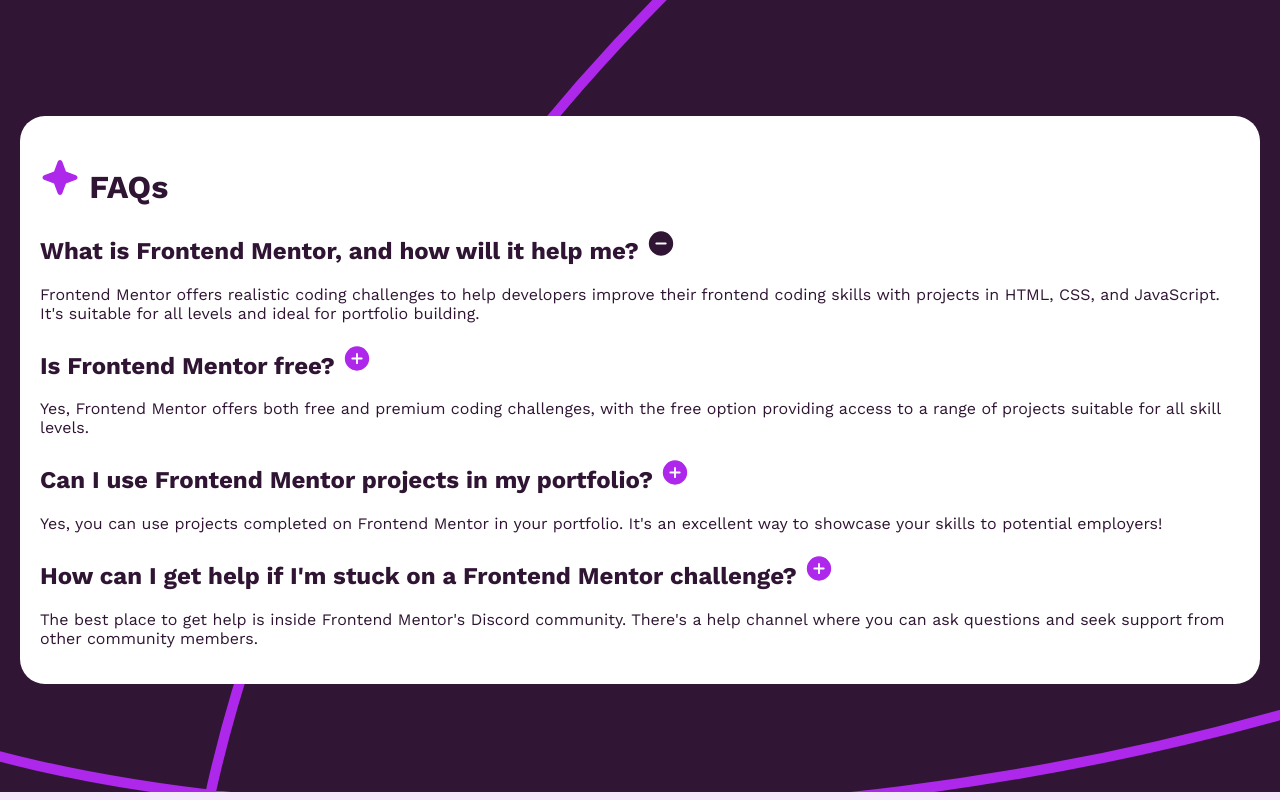
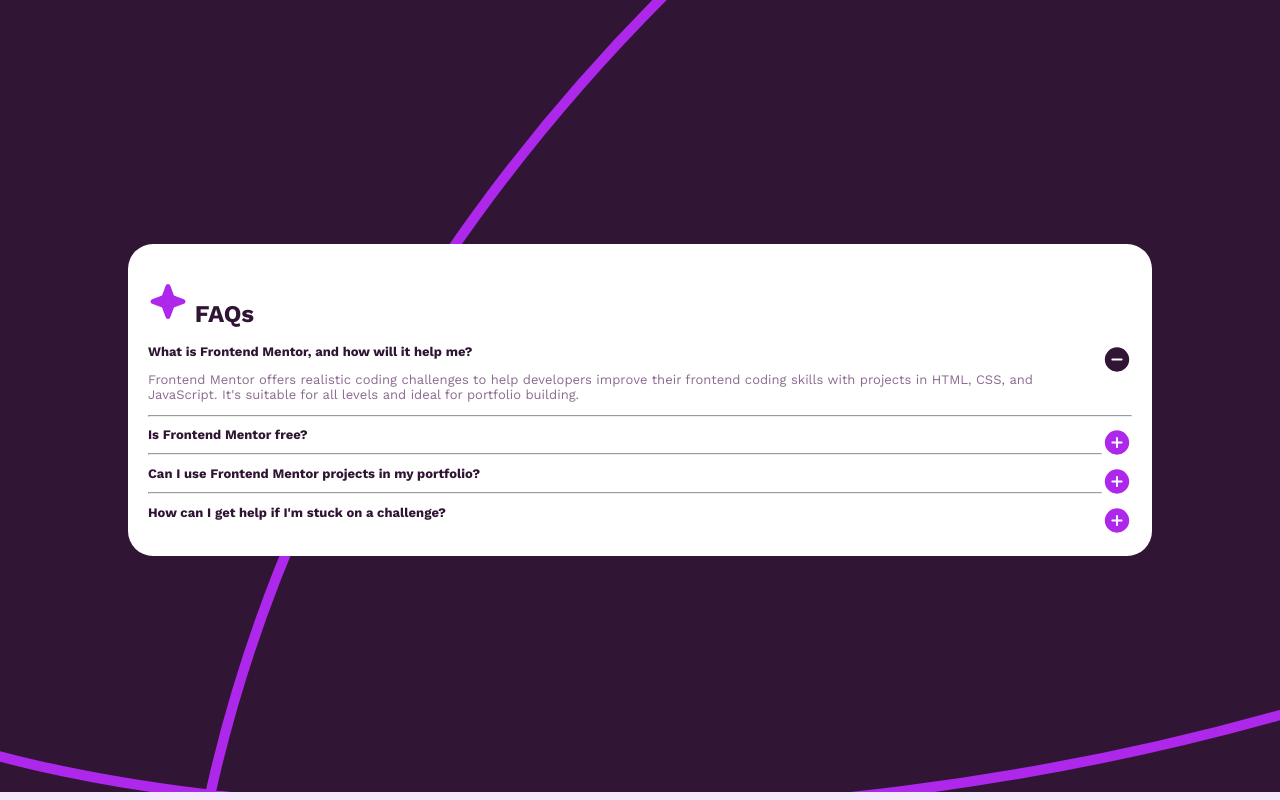
Before and after one commit to prbrq/faq-accordion, a plain HTML site: page index.html in a window 1280 px wide. Both pictures are taken after a click on the element "What is Frontend Mentor, and how will it help me?". Drawn offline with nearby package versions, Linux system fonts and the light colour scheme.

Commit message:
feat: :construction: Work in progress

```diff
--- a/index.html
+++ b/index.html
@@ -28,23 +28,32 @@
 
         <h1><img src="assets/images/icon-star.svg" alt="Star icon."> FAQs</h1>
 
-        <h2 class="question">What is Frontend Mentor, and how will it help me? <img class="indicator" src="assets/images/icon-plus.svg" alt="Plus icon."></h2>
+        <h2 class="question">What is Frontend Mentor, and how will it help me? <img class="indicator"
+            src="assets/images/icon-plus.svg"></h2>
 
         <p class="answer">Frontend Mentor offers realistic coding challenges to help developers improve their
           frontend coding skills with projects in HTML, CSS, and JavaScript. It's suitable for
           all levels and ideal for portfolio building.</p>
 
-        <h2 class="question">Is Frontend Mentor free? <img class="indicator" src="assets/images/icon-plus.svg" alt="Plus icon."></h2>
+        <hr>
+
+        <h2 class="question">Is Frontend Mentor free? <img class="indicator" src="assets/images/icon-plus.svg"></h2>
 
         <p class="answer">Yes, Frontend Mentor offers both free and premium coding challenges, with the free
           option providing access to a range of projects suitable for all skill levels.</p>
 
-        <h2 class="question">Can I use Frontend Mentor projects in my portfolio? <img class="indicator" src="assets/images/icon-plus.svg" alt="Plus icon."></h2>
+        <hr>
+
+        <h2 class="question">Can I use Frontend Mentor projects in my portfolio? <img class="indicator"
+            src="assets/images/icon-plus.svg"></h2>
 
         <p class="answer">Yes, you can use projects completed on Frontend Mentor in your portfolio. It's an excellent
           way to showcase your skills to potential employers!</p>
 
-        <h2 class="question">How can I get help if I'm stuck on a Frontend Mentor challenge? <img class="indicator" src="assets/images/icon-plus.svg" alt="Plus icon."></h2>
+        <hr>
+
+        <h2 class="question">How can I get help if I'm stuck on a challenge? <img class="indicator"
+            src="assets/images/icon-plus.svg"></h2>
 
         <p class="answer">The best place to get help is inside Frontend Mentor's Discord community. There's a help
           channel where you can ask questions and seek support from other community members.</p>
--- a/script.js
+++ b/script.js
@@ -2,6 +2,16 @@ let questions = document.querySelectorAll('.question');
 
 for (let question of questions) {
     question.onclick = function () {
-        question.querySelector('.indicator').src = "assets/images/icon-minus.svg";
+
+        question.classList.toggle('open');
+
+        if (question.classList.contains('open')) {
+            question.querySelector('.indicator').src = "assets/images/icon-minus.svg";
+            this.nextElementSibling.style.display = 'block';
+        }
+        else{
+            question.querySelector('.indicator').src = "assets/images/icon-plus.svg";
+            this.nextElementSibling.style.display = 'none';
+        }
     }
 }
--- a/style.css
+++ b/style.css
@@ -1,4 +1,5 @@
 *{
+    font-size: 16px;
     font-family: 'Work Sans';
     color: hsl(292, 42%, 14%);
     box-sizing: border-box;
@@ -10,14 +11,24 @@ html, body {
     padding: 0px;
 }
 
+h1 {
+    font-size: x-large;
+}
+
 .wrapper {
     display: flex;
     height: 100%;
     align-items: center;
+    justify-content: center;
     background-image: url('/assets/images/background-pattern-mobile.svg');
     background-repeat: no-repeat;
     background-size: 100%;
     background-color: hsl(276, 71%, 95%);
+}
+
+.indicator {
+    vertical-align:middle;
+    float: right;
 }
 
 .substrate {
@@ -27,4 +38,24 @@ html, body {
     margin: 20px;
     background-color: hsl(0, 0%, 100%);
     border-radius: 25px;
+    width: 80%;
 }
+
+.main {
+    width: 100%;
+}
+
+.answer {
+    display: none;
+    font-size: small;
+    color: hsl(292, 16%, 49%);
+}
+
+.question{
+    font-size: small;
+}
+
+.question:hover {
+    cursor: pointer;
+    color: hsl(281, 83%, 54%);
+}
```
